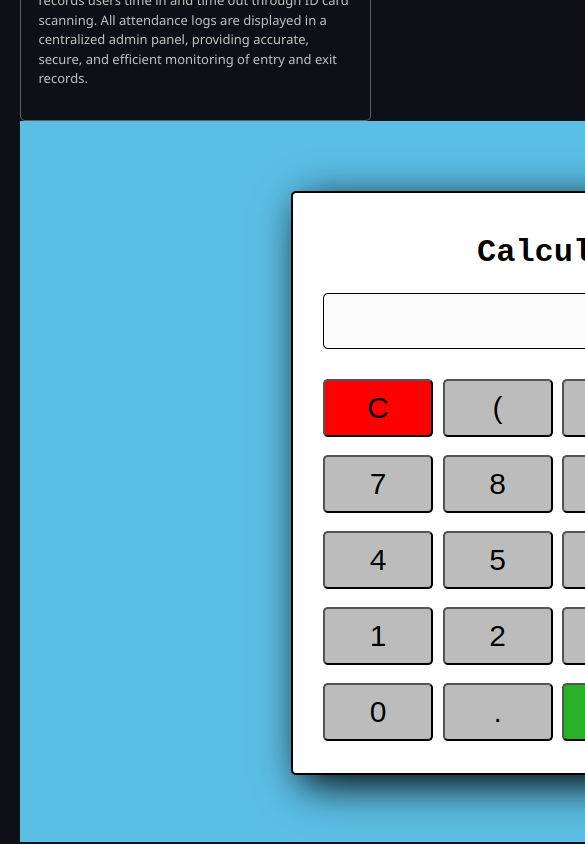
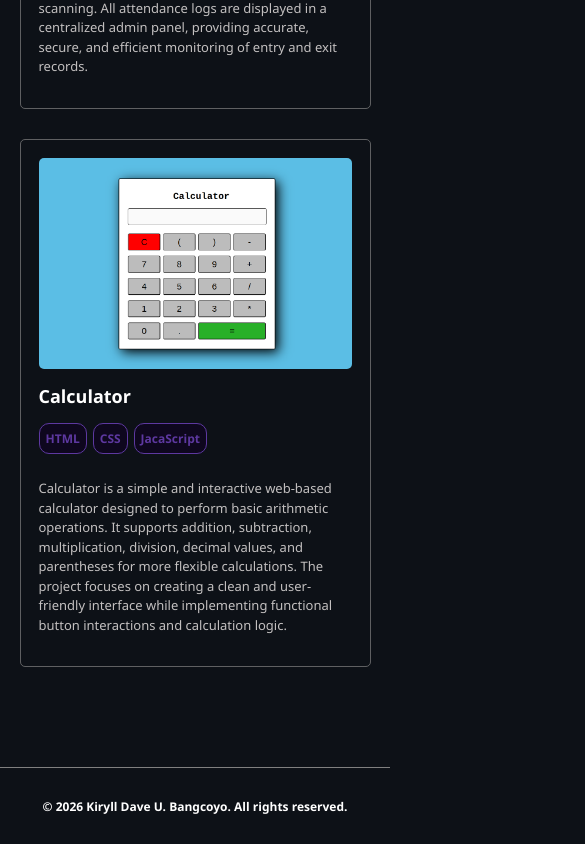
Before and after one commit to FoowsIsBack/Web_Portfolio, a React (Vite) app: page /projects in a window 390 px wide. Shown: the part 2080-2924 px from the top of the page, 585 px wide, since content can reach past the window. Built offline with nearby package versions, Linux system fonts and the light colour scheme.

Commit message:
added new project

```diff
--- a/src/assets/Css/Projects.module.css
+++ b/src/assets/Css/Projects.module.css
@@ -56,18 +56,18 @@
     width: 80%;
 }
 
-.page, .page1{
+.page, .page1, .page2{
     display: flex;
     gap: 10%;
     font-style: normal;
     align-items: stretch;
 }
 
-.page > a, .page1 > a{
+.page > a, .page1 > a, .page2 > a{
     display: flex;
 }
 
-.page1{
+.page1, .page2{
     margin-top: 50px;
 }
 
@@ -100,7 +100,7 @@
     margin-bottom: 0;
 }
 
-.parking, .calcu, .kirotask, .entrance{
+.parking, .calcu, .kirotask, .entrance, .web_calcu{
     margin-top: 30px;
     padding: 30px;
     width: 550px;
@@ -111,17 +111,17 @@
     transition: transform 0.3s ease, box-shadow 0.3s ease;
 }
 
-.parking:active, .calcu:active, .kirotask:active, .entrance:active{
+.parking:active, .calcu:active, .kirotask:active, .entrance:active, .web_calcu:active{
     opacity: 0.8;
 }
 
-.parking:hover, .calcu:hover, .kirotask:hover, .entrance:hover{
+.parking:hover, .calcu:hover, .kirotask:hover, .entrance:hover, .web_calcu:hover{
     transform: scale(1.02);
     box-shadow: 0 12px 25px rgba(0,0,0,0.25);
     border: 1px solid white;
 }
 
-.parking img, .calcu img, .kirotask img, .entrance img{
+.parking img, .calcu img, .kirotask img, .entrance img, .web_calcu img{
     display: flex;
     justify-content: center;
     align-items: center;
@@ -160,11 +160,11 @@
         margin-right: auto;
     }
 
-    .page, .page1{
+    .page, .page1, .page2{
         gap: 30px;
     }
 
-    .parking, .calcu, .kirotask, .entrance{
+    .parking, .calcu, .kirotask, .entrance, .web_calcu{
         width: 100%;
         min-width: 0;
         box-sizing: border-box;
@@ -199,17 +199,17 @@
         margin: 30px auto 0;
     }
 
-    .page, .page1{
+    .page, .page1, .page2{
         display: grid;
         grid-template-columns: repeat(2, minmax(0, 1fr));
         gap: 20px;
     }
 
-    .page1{
+    .page1, .page2{
         margin-top: 20px;
     }
 
-    .parking, .calcu, .kirotask, .entrance{
+    .parking, .calcu, .kirotask, .entrance, .web_calcu{
         width: 100%;
         min-height: 500px;
         padding: 20px;
@@ -217,7 +217,7 @@
         margin-top: 20px;
     }
 
-    .parking h2, .calcu h2, .kirotask h2, .entrance h2{
+    .parking h2, .calcu h2, .kirotask h2, .entrance h2, .web_calcu h2{
         font-size: 20px;
     }
 
@@ -287,20 +287,24 @@
 
     .example1{
         width: 90%;
-        margin: 25px auto 0;
+        margin: 13px auto 0;
     }
 
-    .page, .page1{
+    .page, .page1, .page2{
         display: grid;
         grid-template-columns: 1fr;
         gap: 15px;
     }
 
-    .page1{
+    .page1, .page2{
         margin-top: 0;
     }
 
-    .parking, .calcu, .kirotask, .entrance{
+    .page2{
+        margin-top: 15px;
+    }
+
+    .parking, .calcu, .kirotask, .entrance, .web_calcu{
         width: 100%;
         min-height: auto;
         padding: 18px;
@@ -308,7 +312,7 @@
         box-sizing: border-box;
     }
 
-    .parking h2, .calcu h2, .kirotask h2, .entrance h2{
+    .parking h2, .calcu h2, .kirotask h2, .entrance h2, .web_calcu h2{
         font-size: 18px;
     }
 
@@ -333,7 +337,7 @@
         font-size: 14px;
     }
 
-    .parking img, .calcu img, .kirotask img, .entrance img{
+    .parking img, .calcu img, .kirotask img, .entrance img, .web_calcu img{
         width: 100%;
         height: auto;
     }
@@ -382,16 +386,16 @@
         gap: 12px;
     }
 
-    .page, .page1{
+    .page, .page1, .page2{
         gap: 12px;
     }
 
-    .parking, .calcu, .kirotask, .entrance{
+    .parking, .calcu, .kirotask, .entrance, .web_calcu{
         padding: 12px;
         margin-top: 12px;
     }
 
-    .parking h2, .calcu h2, .kirotask h2, .entrance h2{
+    .parking h2, .calcu h2, .kirotask h2, .entrance h2, .web_calcu h2{
         font-size: 16px;
     }
 
```
